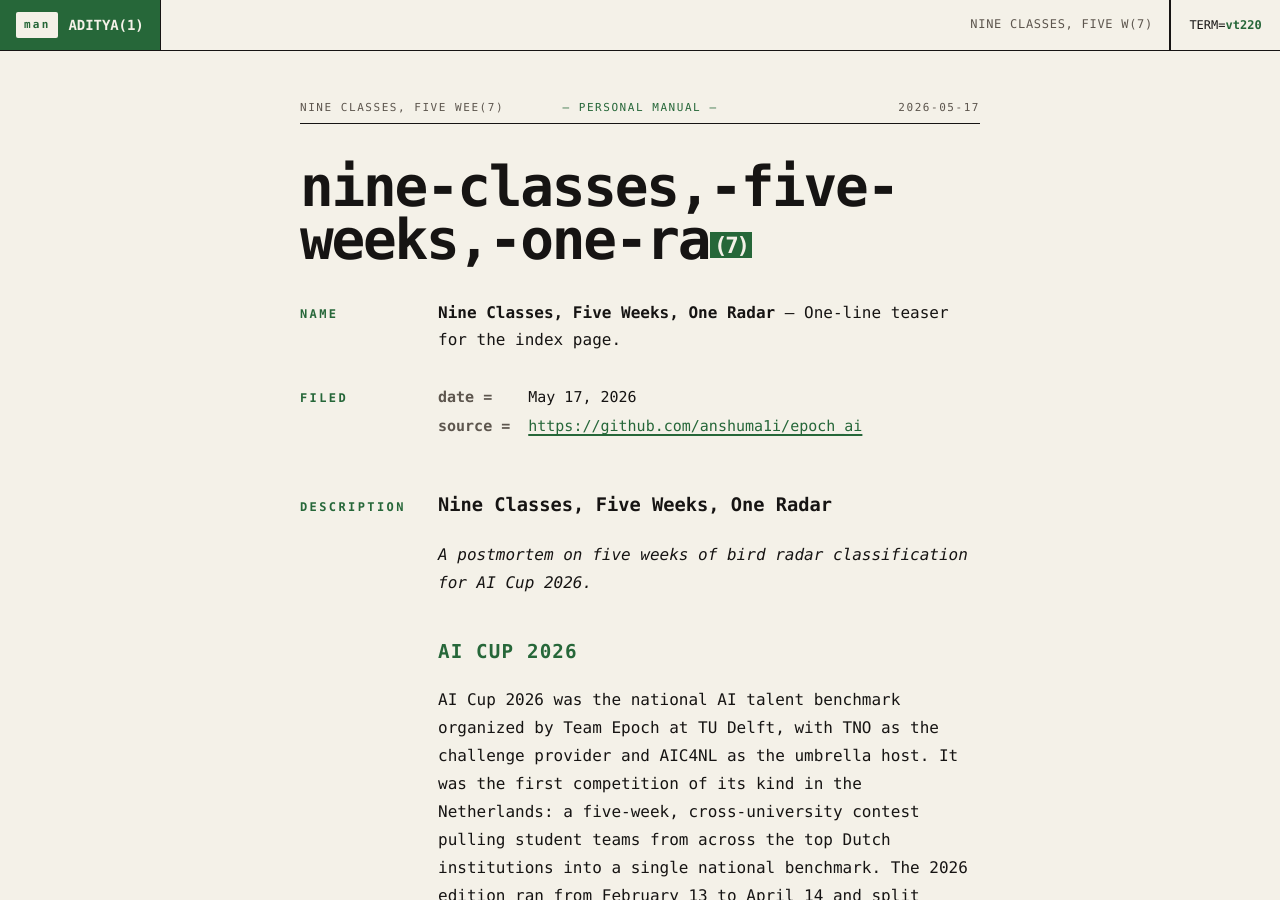
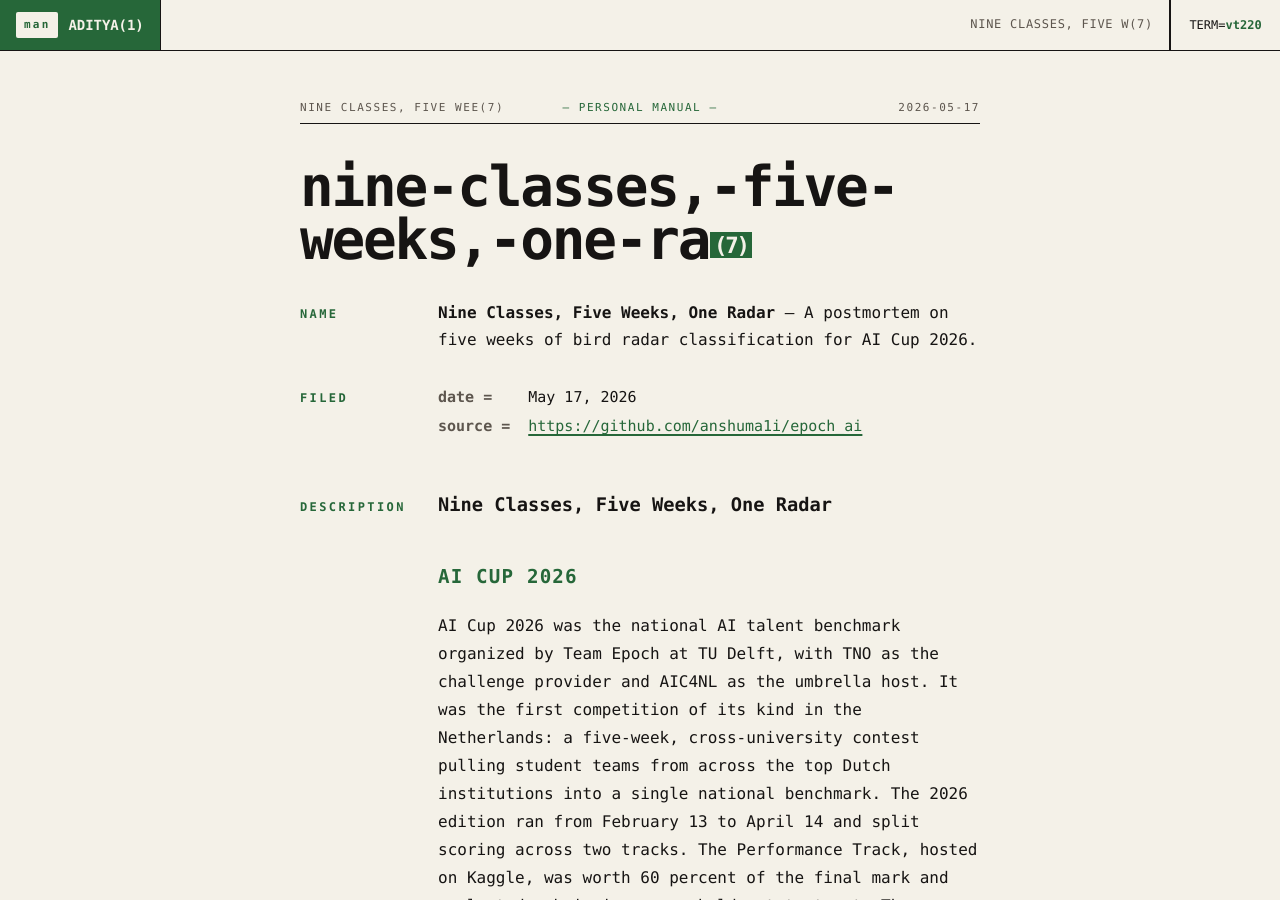
Before and after one commit to adityam23/adityam23.github.io, a Jekyll site: the page built from _posts/2026-05-17-9-Classes-5-Weeks.md, in a window 1280 px wide and 900 px high. Built offline with Jekyll 4.4.1, drawn with Linux system fonts in a browser that asks for light colours.

Commit message:
small changes

```diff
--- a/_posts/2026-05-17-9-Classes-5-Weeks.md
+++ b/_posts/2026-05-17-9-Classes-5-Weeks.md
@@ -1,14 +1,12 @@
 ---
 title: Nine Classes, Five Weeks, One Radar
-description: One-line teaser for the index page.
+description: A postmortem on five weeks of bird radar classification for AI Cup 2026.
 date: 2026-05-17
 repo_url: https://github.com/anshuma1i/epoch_ai
 permalink: /projects/epoch-ai/ai-cup-2026/
 ---
 
 # Nine Classes, Five Weeks, One Radar
-
-*A postmortem on five weeks of bird radar classification for AI Cup 2026.*
 
 ## AI Cup 2026
 
```
